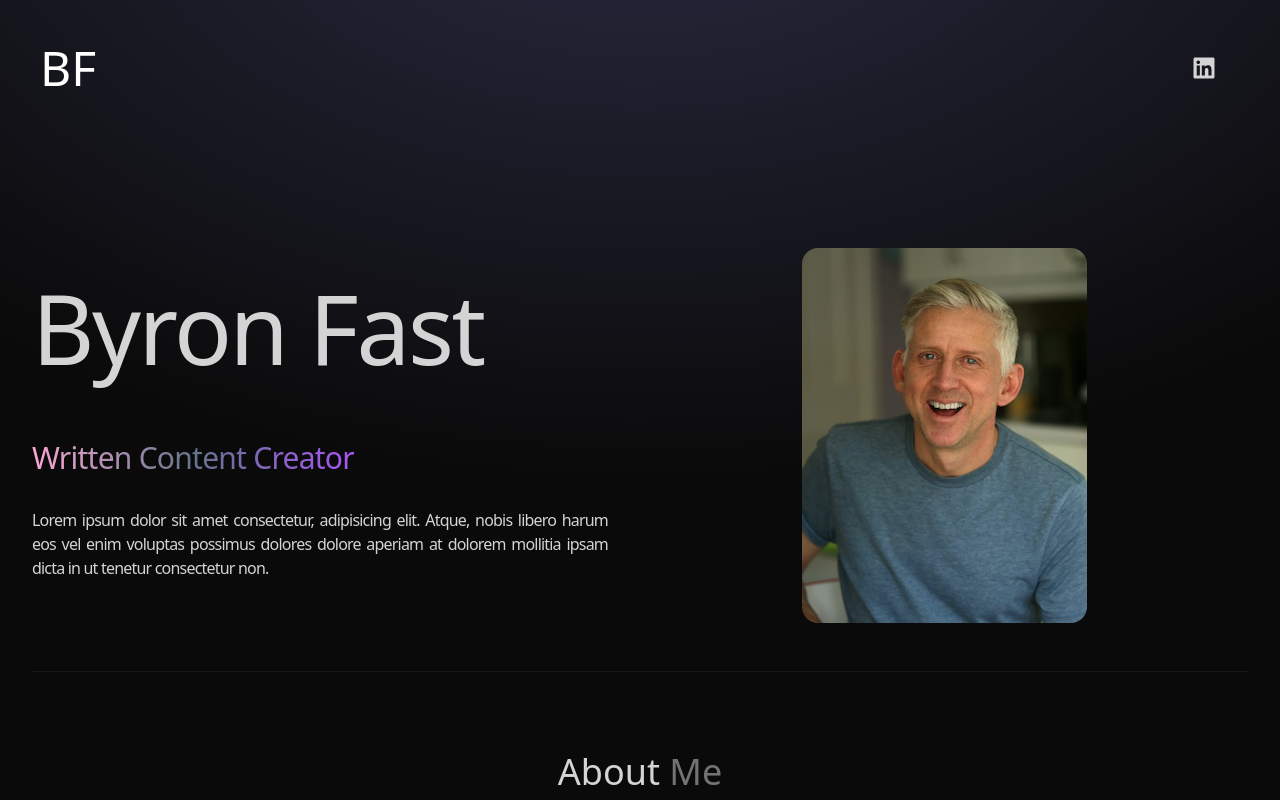
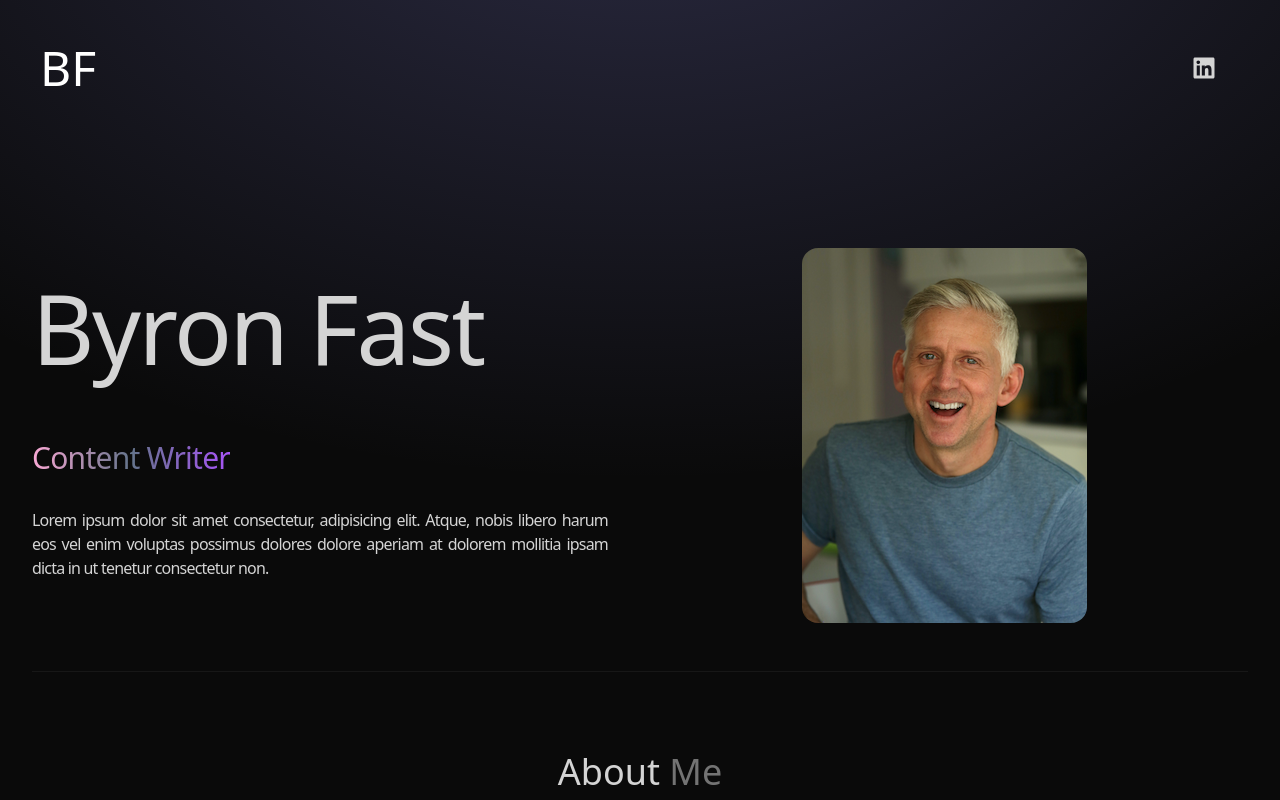
Before and after one commit to Manuelhhinojosa/byronFastWebsite, a React (Vite) app: page / in a window 1280 px wide. Shown: the top 800 px of the page. Built offline with nearby package versions, Linux system fonts and the light colour scheme; a web font is replaced by a local one.

Commit message:
Changed title in Hero component as requested per client.

```diff
--- a/src/components/Hero.jsx
+++ b/src/components/Hero.jsx
@@ -37,7 +37,7 @@ const Hero = () => {
               animate="visible"
               className="bg-gradient-to-r from-pink-300 via-slate-500 to-purple-500 bg-clip-text text-3xl tracking-tight text-transparent"
             >
-              Written Content Creator
+              Content Writer
             </motion.span>
             <motion.p
               variants={container(1)}
```
